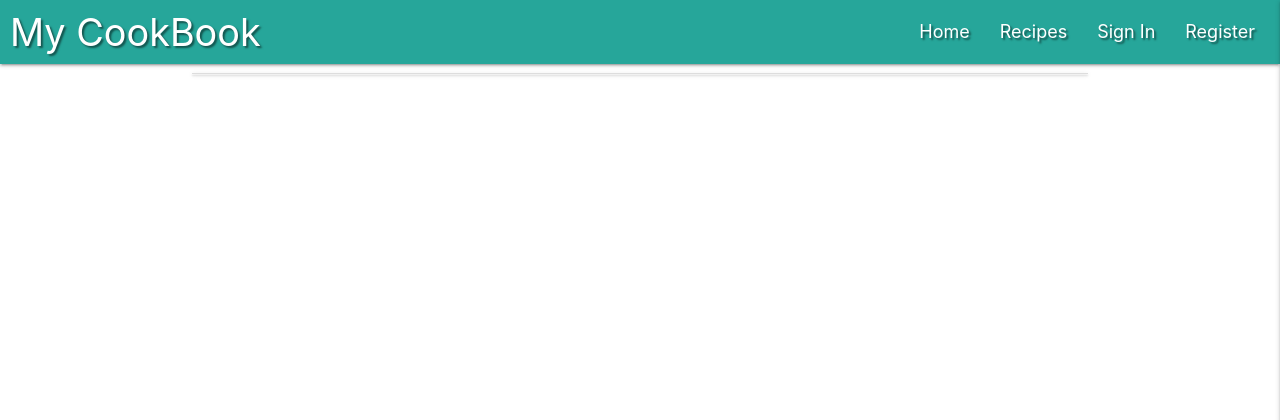
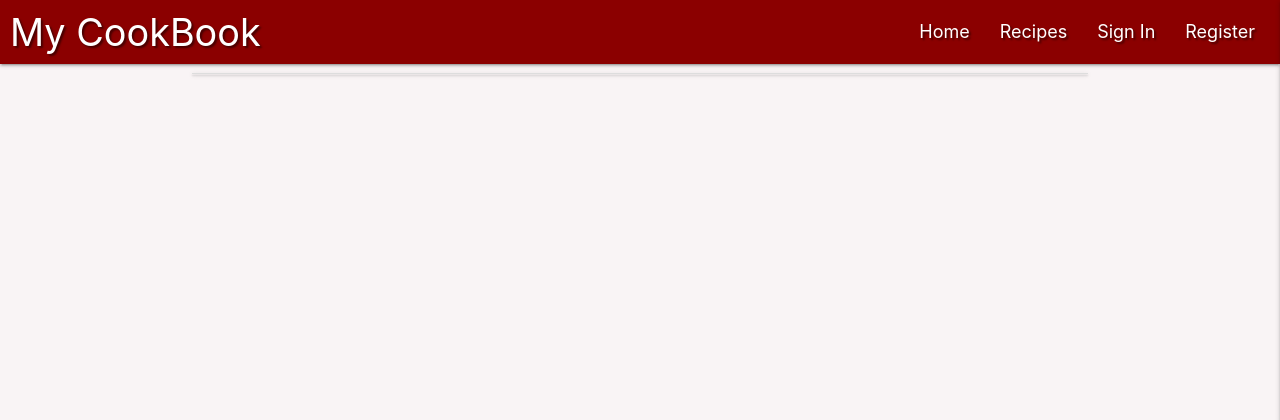
Before and after one commit to DanHodgson12/my-cook-book, a Flask app: page /recipes/ in a window 1280 px wide. Shown: the top 420 px of the page. Run offline with Flask 3, Linux system fonts and the light colour scheme; data that the repository does not hold is empty; some libraries are stand-ins or nearby versions.

Commit message:
feat: adjusted colour for navbar and collapsibles

```diff
--- a/static/css/style.css
+++ b/static/css/style.css
@@ -2,6 +2,10 @@
 
 html {
     font-size: 16px;
+}
+
+body {
+    background-color: #F9F4F5;
 }
 
 h1 {
@@ -29,6 +33,14 @@ p {
 
 .text-shadow {
     text-shadow: 2px 2px 2px rgba(0, 0, 0, 0.5);
+}
+
+.dark-red {
+    background-color: darkred;
+}
+
+.dark-red-text {
+    color: darkred;
 }
 
 /* NavBar */
@@ -62,7 +74,6 @@ nav .sidenav-trigger {
 /* Home Page */
 
 .home a {
-    background-color: darkred;
     padding: 0 10px;
     height: 30px;
     line-height: 30px;
--- a/templates/base.html
+++ b/templates/base.html
@@ -16,7 +16,7 @@
     <header>
         <!-- main navbar -->
         <nav>
-            <div class="nav-wrapper text-shadow teal lighten-1">
+            <div class="nav-wrapper text-shadow dark-red">
                 <a href="{{ url_for('home') }}" class="brand-logo">My CookBook</a>
                 <a href="#" data-target="mobile-demo" class="sidenav-trigger right">
                     <i class="fa-solid fa-bars"></i>
@@ -38,7 +38,7 @@
 
         <!-- mobile navbar -->
         <ul class="sidenav" id="mobile-demo">
-            <h4 class="center-align teal-text lighten-1">My CookBook</h4>
+            <h4 class="center-align dark-red-text">My CookBook</h4>
             <li><a href="{{ url_for('home') }}">Home</a></li>
             <li><a href="{{ url_for('recipes') }}">Recipes</a></li>
             {% if session.user %}
--- a/templates/profile.html
+++ b/templates/profile.html
@@ -24,7 +24,7 @@
                 {% for recipe in recipes %}
                     {% if session.user|lower == recipe.created_by|lower %}
                         <li>
-                            <div class="collapsible-header white-text teal lighten-1 text-shadow">
+                            <div class="collapsible-header white-text dark-red text-shadow">
                                 <i class="fa-solid fa-caret-down prefix"></i>
                                 <strong>{{ recipe.recipe_name|title }}</strong>
                             </div>
@@ -104,7 +104,7 @@
             <ul class="collapsible">
                 {% for recipe in my_cookbook %}
                     <li>
-                        <div class="collapsible-header white-text teal lighten-1 text-shadow">
+                        <div class="collapsible-header white-text dark-red text-shadow">
                             <i class="fa-solid fa-caret-down prefix"></i>
                             <strong>{{ recipe.recipe_name|title }}</strong>
                         </div>
--- a/templates/recipes.html
+++ b/templates/recipes.html
@@ -4,7 +4,7 @@
     <ul class="collapsible">
         {% for recipe in recipes %}
             <li>
-                <div class="collapsible-header white-text teal lighten-1 text-shadow">
+                <div class="collapsible-header white-text dark-red text-shadow">
                     <i class="fa-solid fa-caret-down prefix"></i>
                     <strong>{{ recipe.recipe_name|title }}</strong>
                 </div>
```
